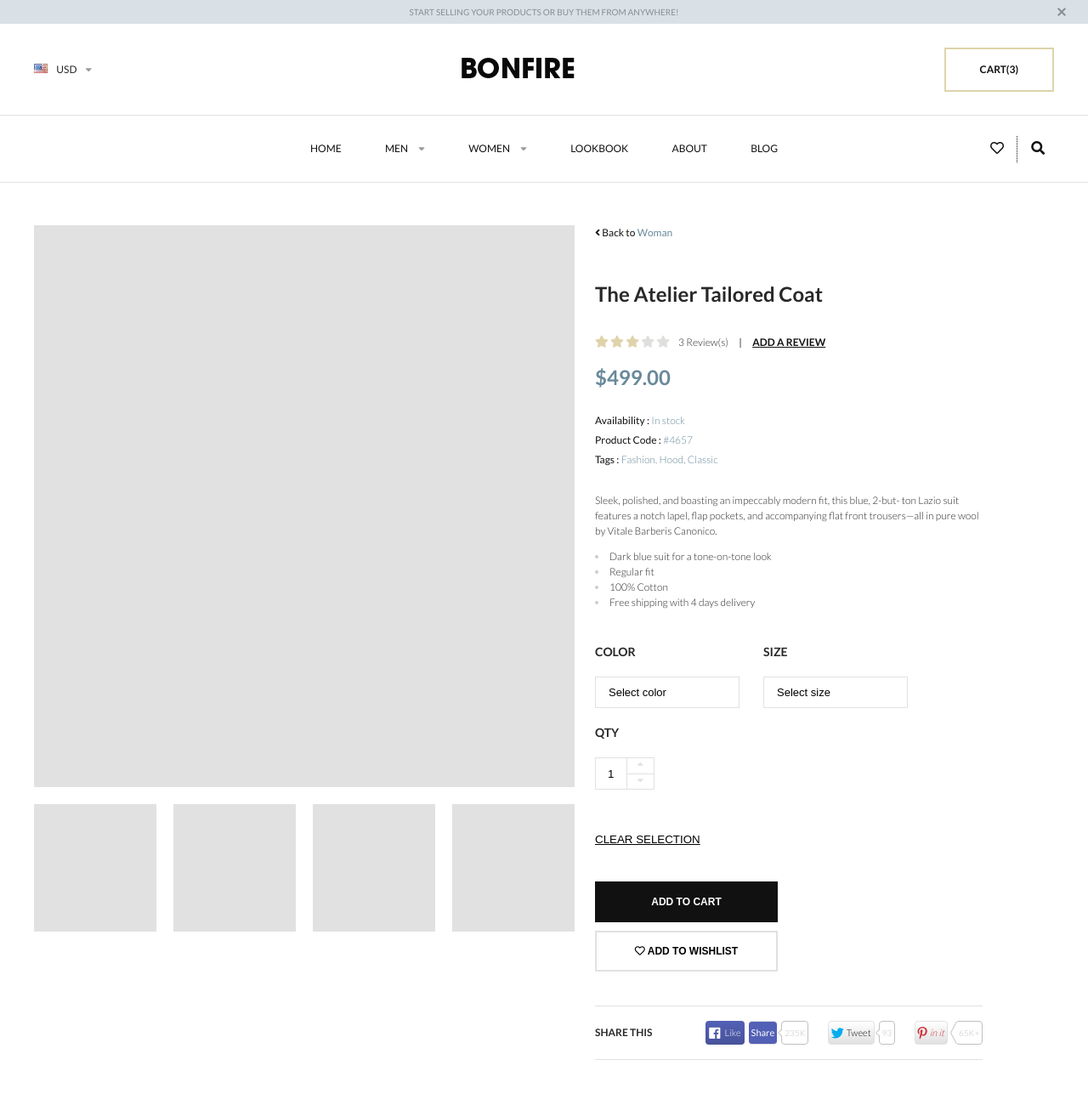
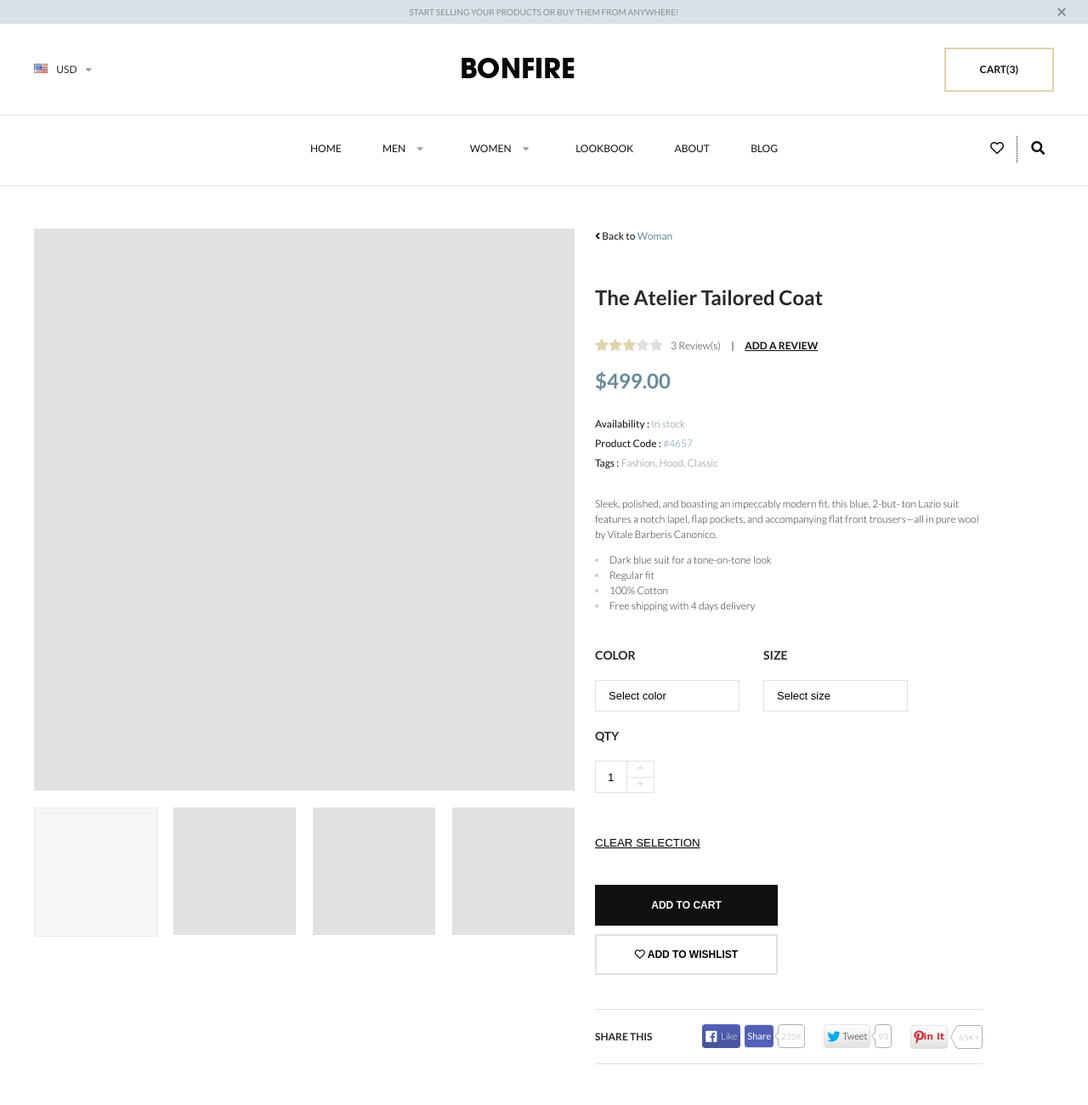
Before and after one commit to kolesnik-sashko/acceptic_front_test, a website: page index.html in a window 1280 px wide. Shown: the top 1300 px of the page at 85% size. Drawn offline with Linux system fonts and the light colour scheme; a web font is replaced by a local one.

Commit message:
fix some bugs in carousel

```diff
--- a/index.html
+++ b/index.html
@@ -84,7 +84,7 @@
         <div class="product-image">
             <img src="image/product.jpg" alt="" title="">
             <div class="carousel">
-                <div class="item"><img src="image/product.jpg" alt="" title=""></div>
+                <div class="item active"><img src="image/product.jpg" alt="" title=""></div>
                 <div class="item"><img src="image/product.jpg" alt="" title=""></div>
                 <div class="item"><img src="image/product.jpg" alt="" title=""></div>
                 <div class="item"><img src="image/product.jpg" alt="" title=""></div>
--- a/sass/_header.scss
+++ b/sass/_header.scss
@@ -15,9 +15,17 @@
           text-transform: uppercase;
         }
         i {
-          margin-left: 10px;
+          margin-left: 5px;
           position: relative;
           top: -2px;
+          height: 20px;
+          width: 20px;
+          text-align: center;
+          @media (max-width: 780px){
+            height: 28px;
+            width: 28px;
+            top: 0px;
+          }
         }
       }
     }
@@ -165,6 +173,7 @@
               }
               a {
                 display: block;
+                width: calc(100% - 30px);
               }
               i {
                 position: absolute;
--- a/sass/_main.scss
+++ b/sass/_main.scss
@@ -82,11 +82,17 @@ a.button {
 }
 
 input[type="button"] {
+  background: $white;
+  -webkit-appearance: none;
+  -moz-appearance: none;
   cursor: pointer;
 }
 
 input,
 select{
+  -webkit-appearance: none;
+  -moz-appearance: none;
+  @include border-radius(0);
   &:focus{
     outline-offset: 0;
     box-shadow: none;
--- a/sass/_product.scss
+++ b/sass/_product.scss
@@ -36,9 +36,25 @@
     .carousel {
       display: flex;
       margin: 20px -10px;
-      > div {
+      > div{
         padding-right: 10px;
         padding-left: 10px;
+        &.active{
+          position: relative;
+          &:before{
+            content: '';
+            position: absolute;
+            top: 0;
+            left: 0;
+            width: 100%;
+            height: 100%;
+            background: $white;
+            opacity: .7;
+          }
+          img{
+            border: 1px solid $light-to-dark-grey;
+          }
+        }
       }
     }
   }
@@ -98,6 +114,7 @@
       }
       &-star {
         float: left;
+        letter-spacing: -1px;
         i {
           font-size: 14px;
           color: $light-yellow;
@@ -218,8 +235,6 @@
         margin-bottom: 20px;
       }
       select {
-        -webkit-appearance: none;
-        -moz-appearance: none;
         @include border-radius(0);
         padding: 10px 32px 10px 15px;
         border: 1px solid $grey;
@@ -332,8 +347,12 @@
         .pin{
           border: 1px solid $grey;
           color: $red;
-          font-style: italic;
           background: linear-gradient(to top, #e0e0e0, $white);
+          font-weight: 700;
+          font-family: 'Galada', cursive;
+          i{
+            margin-right: 0;
+          }
         }
         .count{
           margin-left: 9px;
--- a/sass/additional/_fonts.scss
+++ b/sass/additional/_fonts.scss
@@ -1,3 +1,4 @@
 /* Font Lato */
 
 @import url('https://fonts.googleapis.com/css?family=Lato:300,400,700&subset=latin-ext');
+@import url('https://fonts.googleapis.com/css?family=Galada');
--- a/sass/additional/_variables.scss
+++ b/sass/additional/_variables.scss
@@ -4,7 +4,7 @@ $light-black: #111111;
 $light-grey: #b5b5b5;
 $bright-blue: #68899a;
 $bright-grey: #cccccc;
-$light-to-dark-grey: #c0c0c0;
+$light-to-dark-grey: #afafab;
 
 $main-color: #282828;
 $darknest-blue: #31333f;
```
Also changed, not shown: css/common.css, 1 other file.
